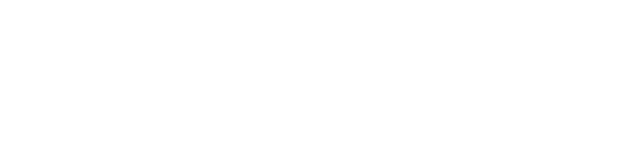
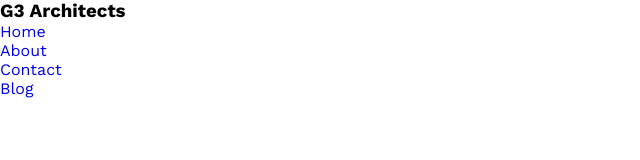
Before and after one commit to sharif-ahmed/g3_architects.github.io, a plain HTML site: page index.html in a window 1280 px wide. Shown: the whole page, without its empty margins (0-640 px from the left). Drawn offline with nearby package versions, Linux system fonts and the light colour scheme.

Commit message:
font family added

```diff
--- a/css/style.css
+++ b/css/style.css
@@ -0,0 +1,13 @@
+/* Work Sans Font From Googlew Fonts */
+@import url('https://fonts.googleapis.com/css2?family=Work+Sans:wght@400;500;600;700;800&display=swap');
+
+* {
+    font-family: 'Work Sans', sans-serif;
+    margin: 0;
+    padding: 0;
+    box-sizing: border-box;
+}
+
+a {
+    text-decoration: none;
+}
--- a/index.html
+++ b/index.html
@@ -1,12 +1,27 @@
 <!DOCTYPE html>
 <html lang="en">
+
 <head>
     <meta charset="UTF-8">
     <meta name="viewport" content="width=device-width, initial-scale=1.0">
     <title>G3 Architects Website</title>
     <link rel="stylesheet" href="css/style.css">
 </head>
+
 <body>
+    <header>
+        <nav>
+            <h3>G3 Architects</h3>
+            <ul>
+                <li><a href="#">Home</a></li>
+                <li><a href="#">About</a></li>
+                <li><a href="#">Contact</a></li>
+                <li><a href="#">Blog</a></li>
+            </ul>
+        </nav>
+    </header>
+    <main></main>
+    <footer></footer>
+</body>
 
-</body>
 </html>
```
Also changed, not shown: img/architect.png (added), img/banner.png (added), img/icons/customers.png (added), img/icons/email.png (added), img/icons/projects.png (added), img/icons/ribon.png (added), img/sponsors/amazon.png (added), img/sponsors/figma.png (added), img/sponsors/google.png (added), img/sponsors/spotify.png (added), img/sponsors/telerama.png (added), img/team1.png (added), img/team2.png (added), img/team3.png (added), 1 more files.
